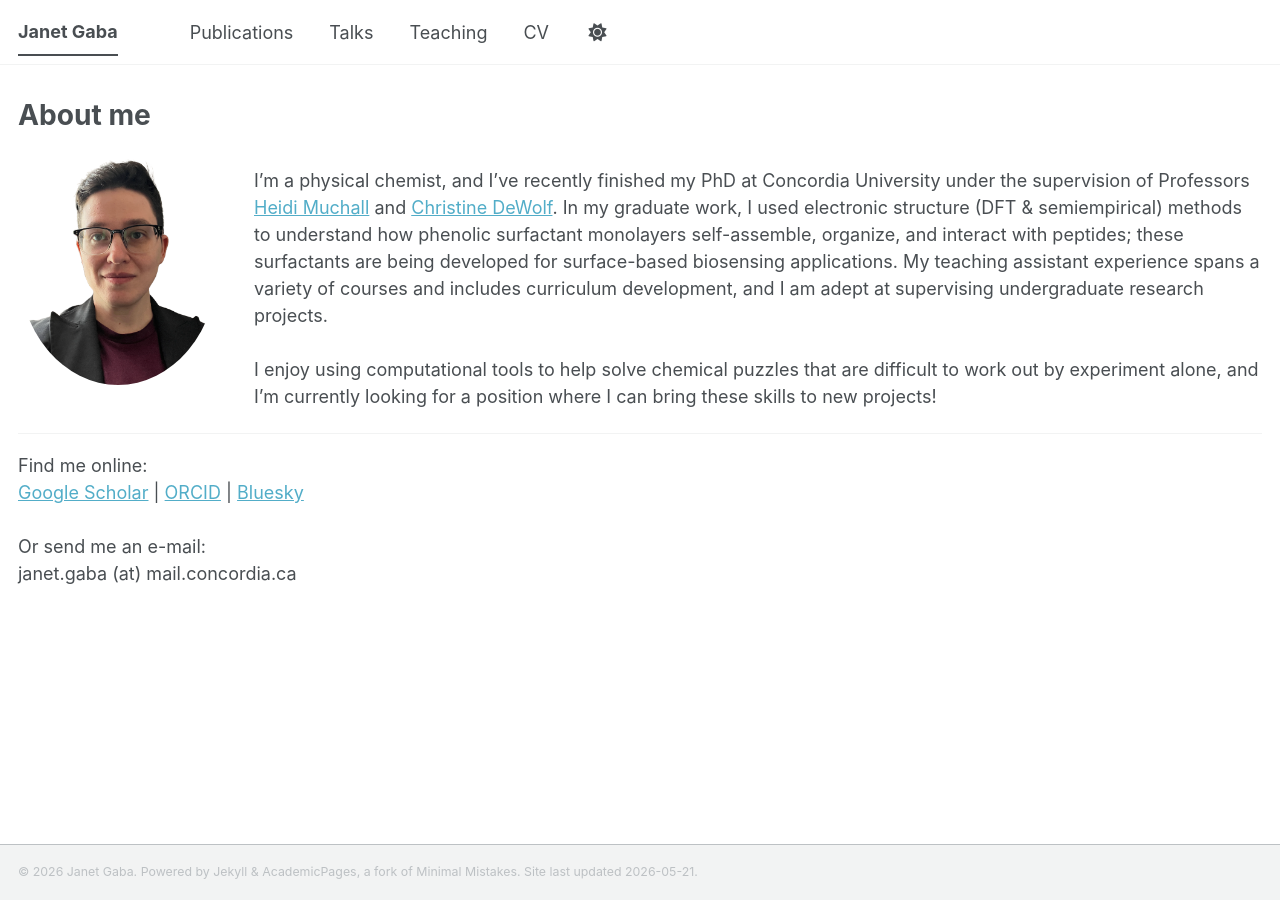
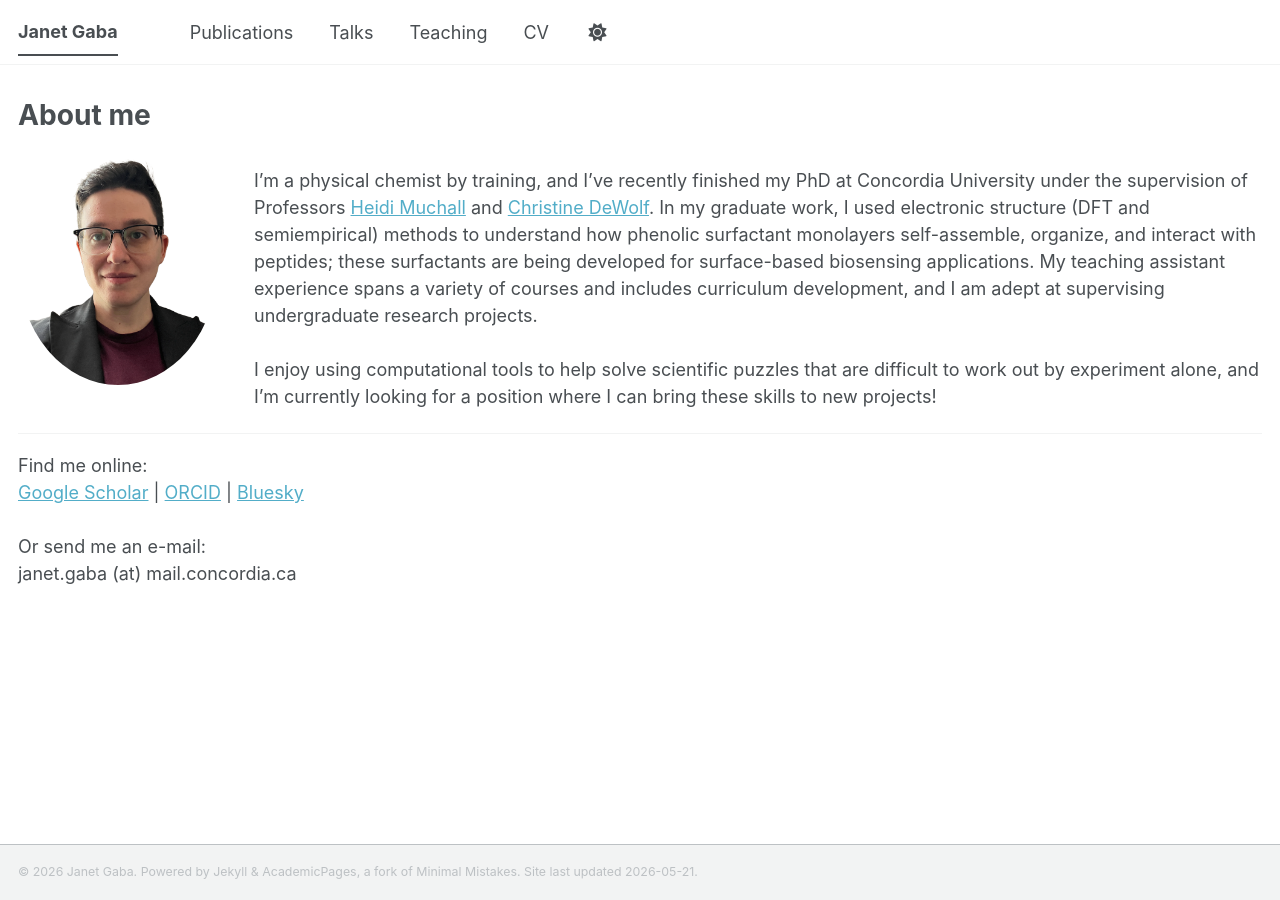
Before and after one commit to janetgaba/janetgaba.github.io, a Jekyll site: the page built from _pages/about.md, in a window 1280 px wide. Built offline with Jekyll 4.4.1, drawn with Linux system fonts in a browser that asks for light colours; a script bundle is joined from its source files by our own code; library files that are not in the unit come from our copies.

Commit message:
Update about.md

```diff
--- a/_pages/about.md
+++ b/_pages/about.md
@@ -25,9 +25,9 @@
 
 <img src="/images/website_image.png" class="about-image" />
 
-I'm a physical chemist, and I've recently finished my PhD at Concordia University under the supervision of Professors <a href="https://www.concordia.ca/faculty/heidi-muchall.html">Heidi Muchall</a> and <a href="https://www.concordia.ca/artsci/chemistry/research/dewolf.html">Christine DeWolf</a>. In my graduate work, I used electronic structure (DFT & semiempirical) methods to understand how phenolic surfactant monolayers self-assemble, organize, and interact with peptides; these surfactants are being developed for surface-based biosensing applications. My teaching assistant experience spans a variety of courses and includes curriculum development, and I am adept at supervising undergraduate research projects.
+I'm a physical chemist by training, and I've recently finished my PhD at Concordia University under the supervision of Professors <a href="https://www.concordia.ca/faculty/heidi-muchall.html">Heidi Muchall</a> and <a href="https://www.concordia.ca/artsci/chemistry/research/dewolf.html">Christine DeWolf</a>. In my graduate work, I used electronic structure (DFT and semiempirical) methods to understand how phenolic surfactant monolayers self-assemble, organize, and interact with peptides; these surfactants are being developed for surface-based biosensing applications. My teaching assistant experience spans a variety of courses and includes curriculum development, and I am adept at supervising undergraduate research projects.
 <br /><br />
-I enjoy using computational tools to help solve chemical puzzles that are difficult to work out by experiment alone, and I'm currently looking for a position where I can bring these skills to new projects!
+I enjoy using computational tools to help solve scientific puzzles that are difficult to work out by experiment alone, and I'm currently looking for a position where I can bring these skills to new projects!
 
 <hr>
 
```
